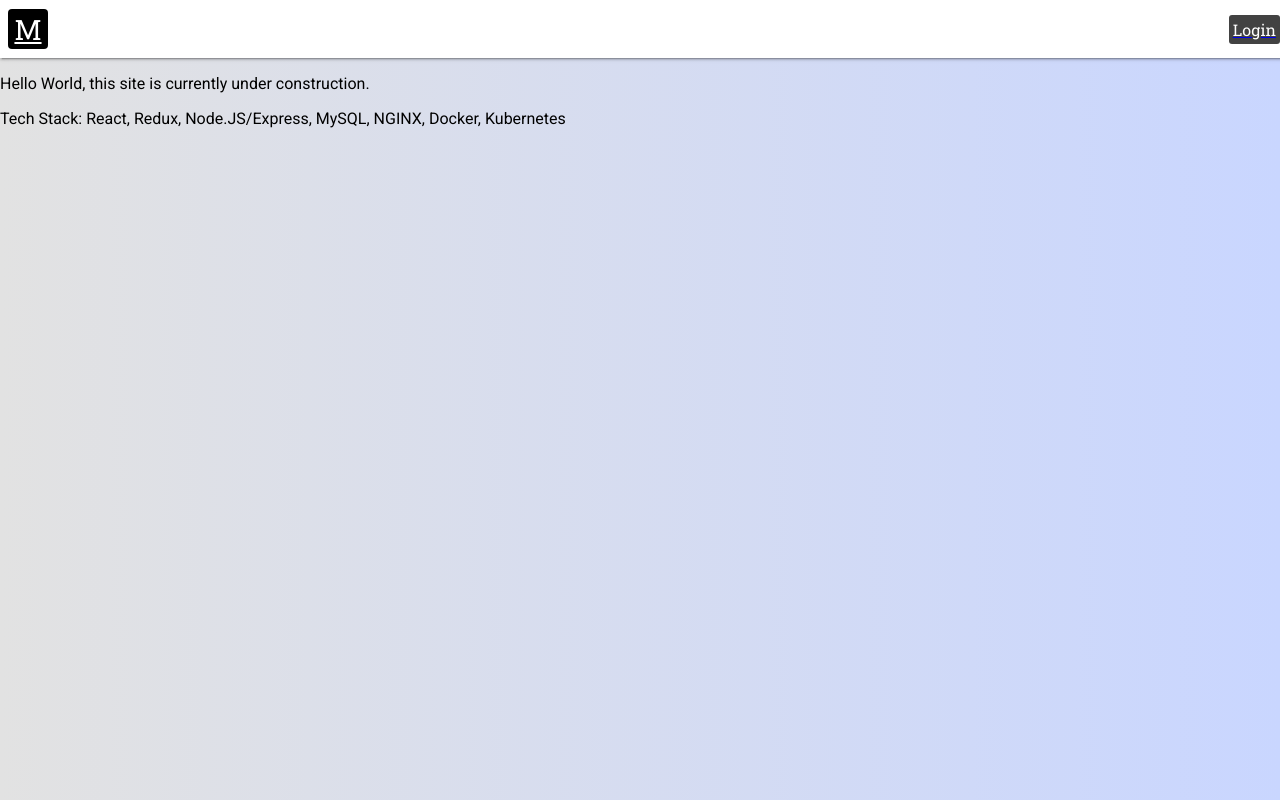
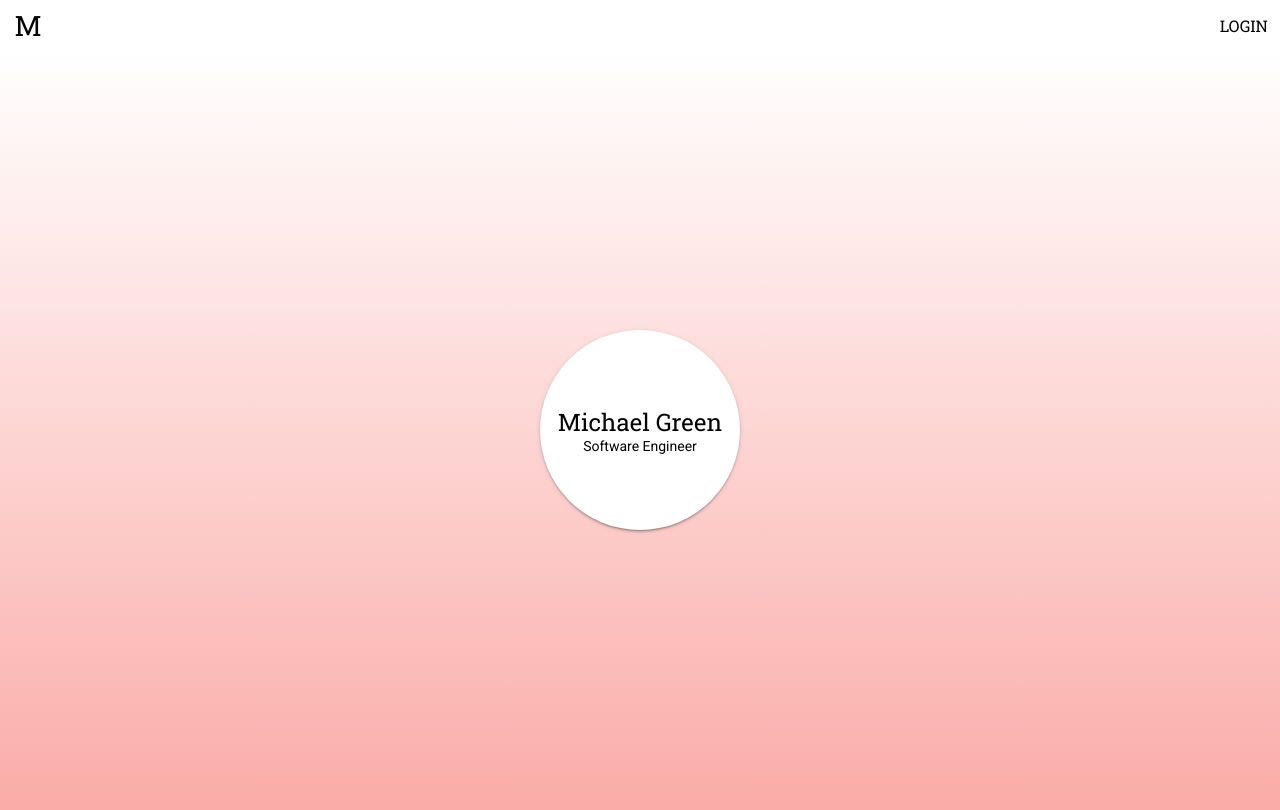
Before and after one commit to MichaelScript/website, a React (Create React App) app in the folder frontend/: page / in a window 1280 px wide. Built offline with nearby package versions, Linux system fonts and the light colour scheme.

Commit message:
Design stuff

```diff
--- a/frontend/src/App.css
+++ b/frontend/src/App.css
@@ -5,9 +5,8 @@
   flex-direction: column;
 }
 body{
-  background: #C9D6FF;  /* fallback for old browsers */
-  background: -webkit-linear-gradient(to right, #E2E2E2, #C9D6FF);  /* Chrome 10-25, Safari 5.1-6 */
-  background: linear-gradient(to right, #E2E2E2, #C9D6FF); /* W3C, IE 10+/ Edge, Firefox 16+, Chrome 26+, Opera 12+, Safari 7+ */
+  background: #f8f8f8;
+
 
   font-family:'roboto','sans-serif';
 }
--- a/frontend/src/components/TitleScreen.js
+++ b/frontend/src/components/TitleScreen.js
@@ -3,8 +3,13 @@ import React, { Component } from 'react';
 class TitleScreen extends Component{
     render(){
         return (<div className="title-screen">
-            <h1 className="title">Michael Green</h1>
-            <h2 className="subtitle">Developer & Software Engineer</h2>
+            <div className="screen-1">
+                <div className="stars"></div>
+                <div className="circle shadow">
+                    <div className="title">Michael Green</div>
+                    <div className="subtitle">Software Engineer</div>
+                </div>
+            </div>
         </div>)
     }
 }
--- a/frontend/src/components/TopBar.js
+++ b/frontend/src/components/TopBar.js
@@ -4,7 +4,7 @@ import { BrowserRouter as Router, Route, Link } from "react-router-dom";
 class TopBar extends Component{
     render(){
         return (
-            <div className="top-bar">
+            <div className="top-bar shadow">
                 <Link className="logo" exact to="/">M</Link>
                 <Link to="/login"><div className="login-button">Login</div></Link>
             </div>
--- a/frontend/src/components/common.css
+++ b/frontend/src/components/common.css
@@ -1,4 +1,6 @@
-
+*{
+    box-sizing:border-box;
+}
 .card{
     background:#fff;
     width:100%;
@@ -18,36 +20,11 @@
     0 1px 5px 0 rgba(0, 0, 0, 0.12),
     0 3px 1px -2px rgba(0, 0, 0, 0.2);
 }
-
-.title-screen{
-    background:white;
-    border-radius:4px;
-    box-shadow: 0 2px 2px 0 rgba(0, 0, 0, 0.14),
-    0 1px 5px 0 rgba(0, 0, 0, 0.12),
-    0 3px 1px -2px rgba(0, 0, 0, 0.2);
-    padding:4px;
-    margin:4px;
-    width:100%;
-}
-
-.subtitle{
-    font-size:16px;
-    text-align: center;
-    font-weight:100;
-    font-style:italic;
-}
-
-.title{
-    font-size:30px;
-    text-align: center;
-    font-weight:700;
-}
-
 .logo{
     font-size:28px;
-    background:black;
+    background:white;
     font-family: 'Roboto Slab', serif;
-    color:white;
+    color:black;
     border-radius:4px;
     width:40px;
     height:40px;
@@ -68,20 +45,25 @@
     box-shadow: 0 2px 2px 0 rgba(0, 0, 0, 0.14),
     0 1px 5px 0 rgba(0, 0, 0, 0.12),
     0 3px 1px -2px rgba(0, 0, 0, 0.2);
-    margin-bottom:8px;
     display:flex;
     justify-content: space-between;
     padding:4px;
+    box-sizing:border-box;
 }
 
 
 .login-button{
     margin:4px;
-    background-color:#424242;
+    background-color:white;
     font-family: 'Roboto Slab', serif;
-    color:white;
+    color:black;
     border-radius:3px;
+    text-transform: uppercase;
+    text-decoration: none;
     padding:4px;
+}
+a{
+    text-decoration: none;
 }
 
 .login-container{
@@ -101,3 +83,37 @@
     align-items: center;
     flex-direction:column;
 }
+
+.screen-1{
+    height:95vh;
+    width:100%;
+    background: #ddd6f3;
+    background: linear-gradient(to top, #faaca8, #fff);
+    position: relative;
+    display: flex;
+    justify-content: center;
+    align-items: center;
+    padding:20px;
+}
+
+.circle{
+    height:200px;
+    width:200px;
+    border-radius:50%;
+    background: white;
+    display:flex;
+    justify-content: center;
+    align-items:center;
+    flex-direction: column;
+}
+
+.title{
+    font-family: "roboto slab";
+    font-size:24px;
+}
+
+.subtitle{
+    font-family: "roboto";
+    font-size:14px;
+
+}
--- a/frontend/src/routes/Home.js
+++ b/frontend/src/routes/Home.js
@@ -1,15 +1,10 @@
 import React, { Component } from 'react';
-
+import TitleScreen from '../components/TitleScreen';
 class Home extends Component{
     render(){
         return (
             <div>
-                <div>
-                    <p>
-                    Hello World, this site is currently under construction.
-                    </p>
-                    <p>Tech Stack: React, Redux, Node.JS/Express, MySQL, NGINX, Docker, Kubernetes</p>
-                </div>
+                <TitleScreen></TitleScreen>
             </div>)
     }
 }
```
Also changed, not shown: frontend/src/images/stars.png (added).
